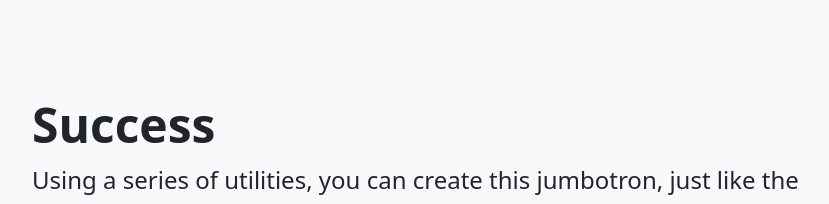
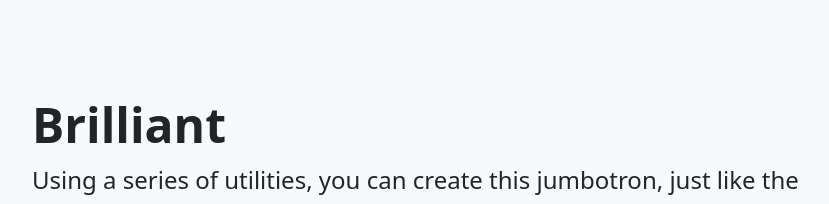
Before and after one commit to janjib/newsletterapi, a website: page success.html in a window 1280 px wide. Shown: the top 204 px of the page, without its empty margins (28-857 px from the left). Drawn offline with nearby package versions, Linux system fonts and the light colour scheme.

Commit message:
second commit

```diff
--- a/success.html
+++ b/success.html
@@ -16,7 +16,7 @@
 <body>
     <div class="p-5 mb-4 bg-light rounded-3">
         <div class="container-fluid py-5">
-          <h1 class="display-5 fw-bold">Success</h1>
+          <h1 class="display-5 fw-bold">Brilliant</h1>
           <p class="col-md-8 fs-4">Using a series of utilities, you can create this jumbotron, just like the one in previous versions of Bootstrap. Check out the examples below for how you can remix and restyle it to your liking.</p>
           <button class="btn btn-primary btn-lg" type="button">Example button</button>
         </div>
```
